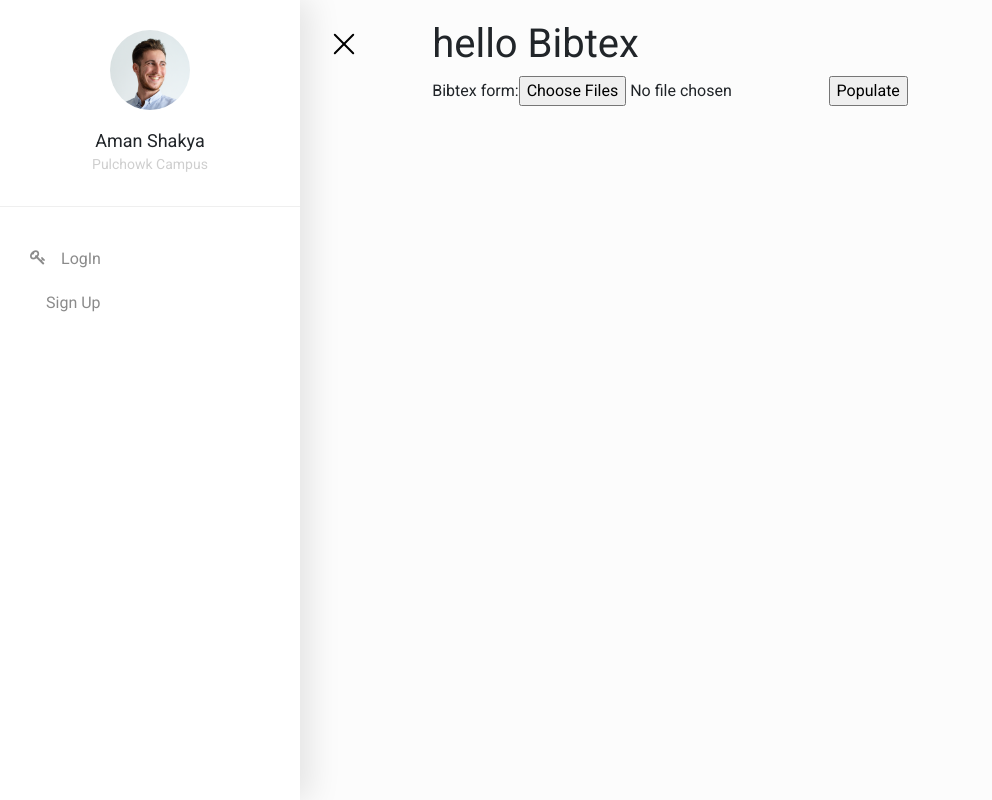
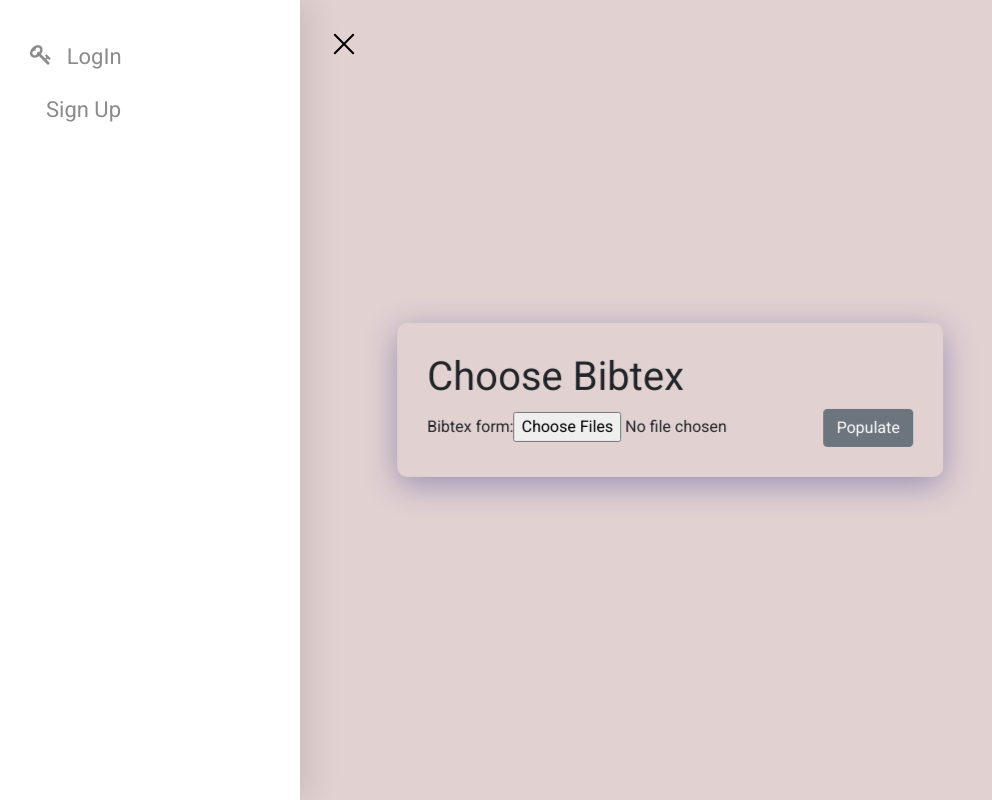
Before and after one commit to mnjkhtri/Publication-Repository, a Django app: page /bibtexUpload in a window 1280 px wide. Shown: the whole page, without its empty margins (0-992 px from the left). Run offline with Django 3.2, Linux system fonts and the light colour scheme; some libraries are stand-ins or nearby versions; some web fonts are replaced.

Commit message:
ui modification part II

```diff
--- a/DjangoBlog/Accounts/templates/login.html
+++ b/DjangoBlog/Accounts/templates/login.html
@@ -1,8 +1,8 @@
 {% extends 'base_layout.html' %}
 {% block content %}
 
+<div class="signup">
     <h1 >LogIn Page</h1>
-<div class="Log In"></div>
     <form clas='site-form' action='./' method='POST'>
         {% csrf_token %}
         {{form}}
--- a/DjangoBlog/Accounts/templates/signup.html
+++ b/DjangoBlog/Accounts/templates/signup.html
@@ -3,7 +3,7 @@
 
 
 <div class="signup">
-<h2>Sign up Form</h2>
+<h1 style="width: 100%; text-align: center;font-weight: 500;">Sign up Form</h1>
 <form method="post">
   {% csrf_token %}
   {% for field in form %}
--- a/DjangoBlog/DjangoBlog/templates/base_layout.html
+++ b/DjangoBlog/DjangoBlog/templates/base_layout.html
@@ -34,12 +34,14 @@
             </a>
       </div>
       <div class="side-inner">
+        {% if user.is_authenticated %}
 
         <div class="profile">
-          <img src="{% static 'images/person_4.jpg' %}" alt="Image" class="img-fluid">
+          <img src="{% static 'images/person_4.png' %}" alt="Image" class="img-fluid">
           <h3 class="name">Aman Shakya</h3>
           <span class="country">Pulchowk Campus</span>
         </div>
+        {% endif %}
 
 
         <div class="nav-menu">
@@ -52,9 +54,10 @@
               </a>
 
             </li>
+            <li><a href="{% url 'article:profile' %}"><span class="icon-user mr-3"></span>Profile</a></li>
             <li class="accordion">
               <a href="#" data-toggle="collapse" data-target="#collapseTwo" aria-expanded="false" aria-controls="collapseTwo" class="collapsible">
-                <span class="icon-search2 mr-3"></span>Create Entries
+                <span class="icon-plus mr-3"></span>Create Entries
               </a>
 
               <div id="collapseTwo" class="collapse" aria-labelledby="headingOne">
@@ -69,13 +72,8 @@
               </div>
 
             </li>
-            <li><a href="{% url 'article:profile' %}"><span class="icon-user mr-3"></span>Profile</a></li>
-            <li>
-            <form action="{% url 'accounts:logout' %}" method="POST">
-              {%csrf_token%}
-              <button type="submit"><span ></span>sign Out</buttton>
-          </form>
-        </li>
+
+
 
 
 
@@ -87,10 +85,19 @@
 
             {% endif %}
 
+
           </ul>
 
         </div>
-      </div>
+        {% if user.is_authenticated %}
+        <div style="position: absolute;bottom: 25px; width: 80% ;margin-left:10px;">
+        <form action="{% url 'accounts:logout' %}" method="POST">
+            {%csrf_token%}
+            <button type="submit" class="btn btn-danger  btn-block "><span ></span>sign Out</buttton>
+        </form>
+        {% endif %}
+        </div>
+
 
     </aside>
     <main>
--- a/DjangoBlog/articles/forms.py
+++ b/DjangoBlog/articles/forms.py
@@ -3,18 +3,108 @@ from django.db.models.fields import BLANK_CHOICE_DASH
 from django.forms import widgets
 from django.forms.models import ModelForm
 from .import models
+from django.forms import ModelForm, TextInput, EmailInput
+
+data_choices=[('National','National'),
+             ('International','International')]
 
 
 class DateInput(forms.DateInput):
     input_type = 'date'
 
 class CreateArticle(forms.ModelForm):
+
     class Meta:
         model = models.Article
         fields ='__all__'
         exclude =['slug','author']
         widgets={
-            "pub_date": DateInput()
+            "pub_date": DateInput(attrs={
+                'class': "form-control",
+                'style': 'max-width: 200px;',
+                'placeholder': 'title'
+
+            }),
+            'title': TextInput(attrs={
+                'class': "form-control",
+                'style': 'min-width: 500px;',
+                'placeholder': 'title'
+                }),
+            'co_authors': TextInput(attrs={
+                'class': "form-control",
+                'style': 'min-width: 500px;',
+                'placeholder': 'authors'
+                }),
+            'journal': TextInput(attrs={
+                'class': "form-control",
+                'style': 'min-width: 500px;',
+                'placeholder': 'authors'
+                }),
+            'volume':widgets.NumberInput(attrs={
+                'class': "form-control",
+                'style': 'min-width: 500px;',
+                'placeholder': 'authors'
+                }),
+            'issue':widgets.NumberInput(attrs={
+                'class': "form-control",
+                'style': 'min-width: 500px;',
+                'placeholder': 'issue'
+                }),
+
+            'pages':widgets.TextInput(attrs={
+                'class': "form-control",
+                'style': 'min-width: 500px;',
+                'placeholder': 'Pages in the form 22-33'
+                }),
+            'description': widgets.Textarea(attrs={
+                'class':'form-control',
+                'rows':3
+                    }),
+
+            'publisher':widgets.TextInput(attrs={
+                'class': "form-control",
+                'style': 'min-width: 500px;',
+                }),
+
+            'article_link':widgets.URLInput(attrs={
+                'class': "form-control",
+                'style': 'min-width: 500px;',
+                }),
+            'DOI':widgets.TextInput(attrs={
+                'class': "form-control",
+                'style': 'min-width: 500px;',
+                }),
+            'journal_ID':widgets.TextInput(attrs={
+                'class': "form-control",
+                'style': 'min-width: 500px;',
+                }),
+            'journal_type':forms.Select(attrs={
+                'class':'form-control'}),
+
+            'impactFactor':widgets.NumberInput(attrs={
+                'class': "form-control",
+                'style': 'min-width: 500px;',
+
+                }),
+
+            'sjrRating':widgets.NumberInput(attrs={
+                'class': "form-control",
+                'style': 'min-width: 500px;',
+
+                }),
+            'peer_reviewed':widgets.CheckboxInput(attrs={
+               'style':'padding:5px;',
+            })
+
+
+
+
+
+
+
+
+
+
         }
 
 class CreateBook(forms.ModelForm):
@@ -23,7 +113,77 @@ class CreateBook(forms.ModelForm):
         fields ='__all__'
         exclude =['slug','author']
         widgets={
-            "pub_date": DateInput()
+            "pub_date": DateInput(attrs={
+                'class': "form-control",
+                'style': 'max-width: 200px;',
+                'placeholder': 'title'
+
+            }),
+            'title': TextInput(attrs={
+                'class': "form-control",
+                'style': 'min-width: 500px;',
+                'placeholder': 'title'
+                }),
+            'co_authors': TextInput(attrs={
+                'class': "form-control",
+                'style': 'min-width: 500px;',
+                'placeholder': 'authors'
+                }),
+
+            'volume':widgets.NumberInput(attrs={
+                'class': "form-control",
+                'style': 'min-width: 500px;',
+                'placeholder': 'authors'
+                }),
+            'issue':widgets.NumberInput(attrs={
+                'class': "form-control",
+                'style': 'min-width: 500px;',
+                'placeholder': 'issue'
+                }),
+
+            'pages':widgets.TextInput(attrs={
+                'class': "form-control",
+                'style': 'min-width: 500px;',
+                'placeholder': 'Pages in the form 22-33'
+                }),
+            'description': widgets.Textarea(attrs={
+                'class':'form-control',
+                'rows':3
+                    }),
+
+            'publisher':widgets.TextInput(attrs={
+                'class': "form-control",
+                'style': 'min-width: 500px;',
+                }),
+
+            'book_link':widgets.URLInput(attrs={
+                'class': "form-control",
+                'style': 'min-width: 500px;',
+                }),
+            'DOI':widgets.TextInput(attrs={
+                'class': "form-control",
+                'style': 'min-width: 500px;',
+                }),
+            'book_ID':widgets.TextInput(attrs={
+                'class': "form-control",
+                'style': 'min-width: 500px;',
+                }),
+            'edition':widgets.TextInput(attrs={
+                'class': "form-control",
+                'style': 'min-width: 500px;',
+                }),
+            'isbn':widgets.TextInput(attrs={
+                'class': "form-control",
+                'style': 'min-width: 500px;',
+                }),
+            'chapters':widgets.TextInput(attrs={
+                'class': "form-control",
+                'style': 'min-width: 500px;',
+                }),
+
+
+
+
         }
 
 class CreateConference(forms.ModelForm):
@@ -32,10 +192,65 @@ class CreateConference(forms.ModelForm):
         fields ='__all__'
         exclude =['slug','author']
         widgets={
-            "pub_date": DateInput(),
-        }
+            "pub_date": DateInput(attrs={
+                'class': "form-control",
+                'style': 'max-width: 200px;',
+                'placeholder': 'title'
+
+            }),
+            'title': TextInput(attrs={
+                'class': "form-control",
+                'style': 'min-width: 500px;',
+                'placeholder': 'title'
+                }),
+            'co_authors': TextInput(attrs={
+                'class': "form-control",
+                'style': 'min-width: 500px;',
+                'placeholder': 'authors'
+                }),
+
+            'volume':widgets.NumberInput(attrs={
+                'class': "form-control",
+                'style': 'min-width: 500px;',
+                'placeholder': 'authors'
+                }),
+
+            'pages':widgets.TextInput(attrs={
+                'class': "form-control",
+                'style': 'min-width: 500px;',
+                'placeholder': 'Pages in the form 22-33'
+                }),
+            'description': widgets.Textarea(attrs={
+                'class':'form-control',
+                'rows':3
+                    }),
+
+            'publisher':widgets.TextInput(attrs={
+                'class': "form-control",
+                'style': 'min-width: 500px;',
+                }),
+
+            'conference_link':widgets.URLInput(attrs={
+                'class': "form-control",
+                'style': 'min-width: 500px;',
+                }),
+            'DOI':widgets.TextInput(attrs={
+                'class': "form-control",
+                'style': 'min-width: 500px;',
+                }),
+            'conference_name':widgets.TextInput(attrs={
+                'class': "form-control",
+                'style': 'min-width: 500px;',
+                }),
+            'conference_ID':widgets.TextInput(attrs={
+                'class': "form-control",
+                'style': 'min-width: 500px;',
+                }),
+            }
+
 
 
 
 class BiptexForm(forms.Form):
-    bibtex_form = forms.FileField(widget=forms.ClearableFileInput(attrs={'multiple': True}))
+    bibtex_form = forms.FileField(widget=forms.ClearableFileInput(attrs={'multiple': True,
+    }))
--- a/DjangoBlog/articles/templates/articleslist.html
+++ b/DjangoBlog/articles/templates/articleslist.html
@@ -1,11 +1,13 @@
 {% extends 'base_layout.html' %}
 {% block content %}
 {% if user.is_authenticated %}
+<div class="export-div ">
 <a href="{% url 'article:export-pdf' export_Format='MLA'%}" class="btn btn-dark">Export as MLA</a>
 
 <a href="{% url 'article:export-pdf' export_Format='APA'%}" class="btn btn-dark">Export as APA </a>
 <a href="{% url 'article:export-excel' %}" class="btn btn-dark">Export as Excel Sheet </a>
 <a href="{% url 'article:export-bibtex' %}" class="btn btn-dark">Export as Bibtex  </a>
+</div>
 {% endif %}
 <br>
 <br>
--- a/DjangoBlog/articles/templates/bibtexForm.html
+++ b/DjangoBlog/articles/templates/bibtexForm.html
@@ -1,11 +1,12 @@
 {% extends 'base_layout.html' %}
 {% block content %}
-
-<h1>hello Bibtex</h1>
+<div class="bibtex-upload-form">
+<h1>Choose Bibtex</h1>
 <form action="{% url 'article:bibtex-upload' %}" method="POST" class="form-site" enctype="multipart/form-data">
 	{%csrf_token%}
 	{{biptex}}
-	<input type="submit" name="bibtexUpload" value="Populate">
+	<input type="submit" name="bibtexUpload" class="btn btn-secondary" value="Populate">
     </form>
+</div>
 
 {% endblock %}
--- a/DjangoBlog/articles/templates/edit.html
+++ b/DjangoBlog/articles/templates/edit.html
@@ -1,6 +1,7 @@
 {% extends 'base_layout.html' %}
 {% block content %}
-<h1>edit form</h1>
+<div class="entry-edit-form">
+<h1 style="text-align: center;">Edit Entries</h1>
 <form action="{% url 'article:edit-data' type=type slug=slug %}"  method="POST" class="form-site" enctype="multipart/form-data">
 	{%csrf_token%}
 	{% for field in form %}
@@ -15,7 +16,8 @@
 	  {% endfor %}
 	</p>
       {% endfor %}
-	<input type="submit" value="Create">
+	<input type="submit" class="btn btn-success" value="submit">
     </form>
+</div>
 
 {% endblock %}
--- a/DjangoBlog/articles/views.py
+++ b/DjangoBlog/articles/views.py
@@ -95,7 +95,7 @@ def create_excelSheet(request):
         for col_num in range(len(row)):
             if col_num ==5:
                 #date column
-                ws.write(row_num, col_num, row[col_num], style2)
+                ws.write(row_num, col_num, row[col_num], font_style)
             else:
                 ws.write(row_num, col_num, row[col_num], font_style)
 
--- a/DjangoBlog/assets/css/style.css
+++ b/DjangoBlog/assets/css/style.css
@@ -2,11 +2,12 @@ body {
   font-family: "Roboto", -apple-system, BlinkMacSystemFont, "Segoe UI", Roboto,
     "Helvetica Neue", Arial, "Noto Sans", sans-serif, "Apple Color Emoji",
     "Segoe UI Emoji", "Segoe UI Symbol", "Noto Color Emoji";
-  background-color: #fcfcfc;
+  background-color: #e2d1d1;
+  overflow-x: hidden;
 }
 
 p {
-  color: #b3b3b3;
+  color: #212f3b;
   font-weight: 300;
 }
 
@@ -268,7 +269,7 @@ main .post-content h3 {
 }
 main .post-content .post-meta {
   font-size: 15px;
-  color: #ccc;
+  color: rgb(29, 11, 11);
 }
 
 /* Burger */
@@ -396,3 +397,126 @@ main .post-content .post-meta {
   border: 1px solid rgba( 255, 255, 255, 0.18 );
 
 }
+
+.manual-submit {
+
+  background: #daeaf5;
+  background-image: -webkit-linear-gradient(top, #daeaf5, #9fb1bd);
+  background-image: -moz-linear-gradient(top, #daeaf5, #9fb1bd);
+  background-image: -ms-linear-gradient(top, #daeaf5, #9fb1bd);
+  background-image: -o-linear-gradient(top, #daeaf5, #9fb1bd);
+  background-image: linear-gradient(to bottom, #daeaf5, #9fb1bd);
+  -webkit-border-radius: 9;
+  -moz-border-radius: 9;
+  border-radius: 9px;
+  font-family: Arial;
+  color: #916491;
+  font-size: 18px;
+  margin-left: 20px;
+  padding: 2px;
+  text-decoration: none;
+}
+
+.manual-submit:hover {
+  background: #3cb0fd;
+  background-image: -webkit-linear-gradient(top, #3cb0fd, #3498db);
+  background-image: -moz-linear-gradient(top, #3cb0fd, #3498db);
+  background-image: -ms-linear-gradient(top, #3cb0fd, #3498db);
+  background-image: -o-linear-gradient(top, #3cb0fd, #3498db);
+  background-image: linear-gradient(to bottom, #3cb0fd, #3498db);
+  text-decoration: none;
+}
+.article-headings{
+  color: #111111 !important;
+  font-weight: 500;
+}
+
+.signup{
+  padding: 30px;
+  margin:auto;
+  box-shadow: 0 8px 32px 0 rgba( 31, 38, 135, 0.37 );
+  backdrop-filter: blur( 4px );
+  -webkit-backdrop-filter: blur( 4px );
+  border-radius: 10px;
+
+}
+
+.export-div{
+  margin: auto;
+  text-align: center;
+
+}
+.bibtex-upload-form{
+  padding: 30px;
+
+  box-shadow: 0 8px 32px 0 rgba( 31, 38, 135, 0.37 );
+  backdrop-filter: blur( 4px );
+  -webkit-backdrop-filter: blur( 4px );
+  border-radius: 10px;
+
+  margin: 0;
+  position: absolute;
+  top: 50%;
+  left: 50%;
+  -ms-transform: translate(-50%, -50%);
+  transform: translate(-50%, -50%);
+
+
+}
+
+.entry-edit-form{
+  padding: 30px;
+
+  box-shadow: 0 8px 32px 0 rgba( 31, 38, 135, 0.37 );
+  backdrop-filter: blur( 4px );
+  -webkit-backdrop-filter: blur( 4px );
+  border-radius: 10px;
+
+}
+
+.create-entry-form{
+
+  padding: 30px;
+
+  box-shadow: 0 8px 32px 0 rgba( 31, 38, 135, 0.37 );
+  backdrop-filter: blur( 4px );
+  -webkit-backdrop-filter: blur( 4px );
+  border-radius: 10px;
+}
+/* profile section from here---------------------- */
+.card {
+  box-shadow: 0 4px 8px 0 rgba(0, 0, 0, 0.2);
+  max-width: 400px;
+  margin: auto;
+  text-align: center;
+  font-family: arial;
+  padding: 20px;
+}
+
+.title {
+  color: grey;
+  font-size: 18px;
+}
+
+button {
+  border: none;
+  outline: 0;
+  display: inline-block;
+  padding: 8px;
+  color: white;
+  background-color: #000;
+  text-align: center;
+  cursor: pointer;
+  width: 100%;
+  font-size: 18px;
+}
+
+a {
+  text-decoration: none;
+  font-size: 22px;
+  color: black;
+}
+
+button:hover, a:hover {
+  opacity: 0.7;
+}
```
Also changed, not shown: DjangoBlog/Accounts/forms.py (+2 -8 lines), DjangoBlog/articles/templates/article_create.html (+7 -3 lines), DjangoBlog/articles/templates/article_obj.html (+9 -9 lines), DjangoBlog/articles/templates/profile.html (+18 -2 lines), DjangoBlog/assets/images/person_1.jpg (deleted), DjangoBlog/assets/images/person_2.jpg (deleted), DjangoBlog/assets/images/person_3.jpg (deleted), DjangoBlog/assets/images/person_4.jpg (deleted), DjangoBlog/assets/images/person_4.png (added), DjangoBlog/assets/images/person_profile.jpg (deleted), 1 other file. Lines whose indentation alone changed are shown as unchanged.
